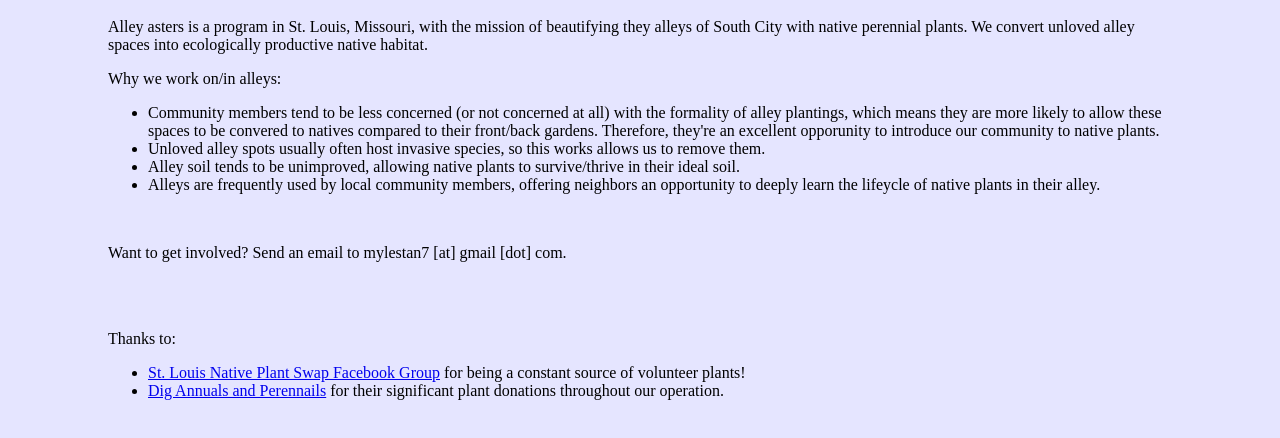
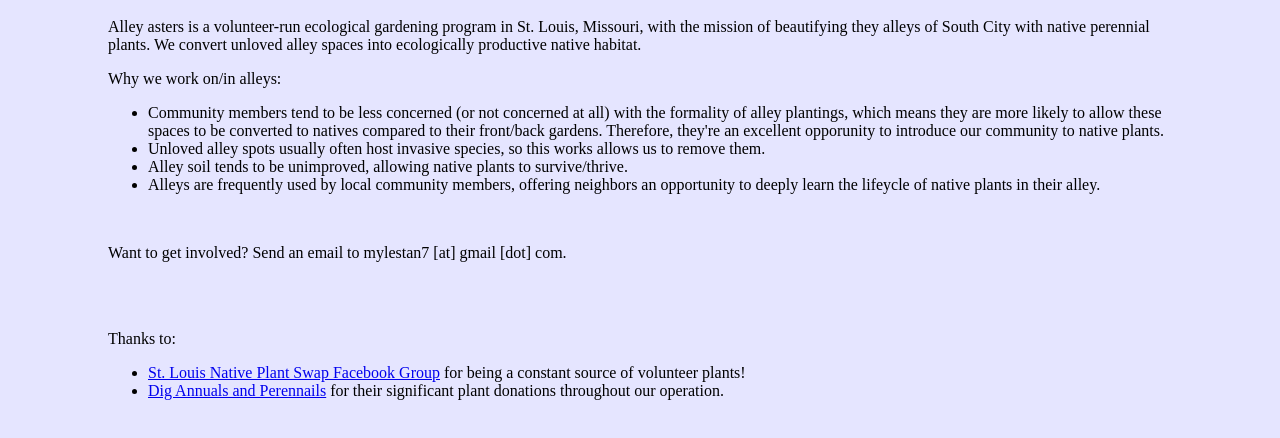
Before and after one commit to mylestan/alley-asters, a plain HTML site: page index.html in a window 1280 px wide. Shown: the part 148-586 px from the top of the page. Drawn offline with Linux system fonts and the light colour scheme.

Commit message:
copy changes

```diff
--- a/index.html
+++ b/index.html
@@ -9,12 +9,12 @@
   </head>
   <body>
     <h1>Alley Asters</h1>
-    <p>Alley asters is a program in St. Louis, Missouri, with the mission of beautifying they alleys of South City with native perennial plants. We convert unloved alley spaces into ecologically productive native habitat.</p>
+    <p>Alley asters is a volunteer-run ecological gardening program in St. Louis, Missouri, with the mission of beautifying they alleys of South City with native perennial plants. We convert unloved alley spaces into ecologically productive native habitat.</p>
     <p>Why we work on/in alleys:</p>
     <ul>
-      <li>Community members tend to be less concerned (or not concerned at all) with the formality of alley plantings, which means they are more likely to allow these spaces to be convered to natives compared to their front/back gardens. Therefore, they're an excellent opporunity to introduce our community to native plants.</li>
+      <li>Community members tend to be less concerned (or not concerned at all) with the formality of alley plantings, which means they are more likely to allow these spaces to be converted to natives compared to their front/back gardens. Therefore, they're an excellent opporunity to introduce our community to native plants.</li>
       <li>Unloved alley spots usually often host invasive species, so this works allows us to remove them.</li>
-      <li>Alley soil tends to be unimproved, allowing native plants to survive/thrive in their ideal soil.</li>
+      <li>Alley soil tends to be unimproved, allowing native plants to survive/thrive.</li>
       <li>Alleys are frequently used by local community members, offering neighbors an opportunity to deeply learn the lifeycle of native plants in their alley.</li>
     </ul>
     <br>
```
